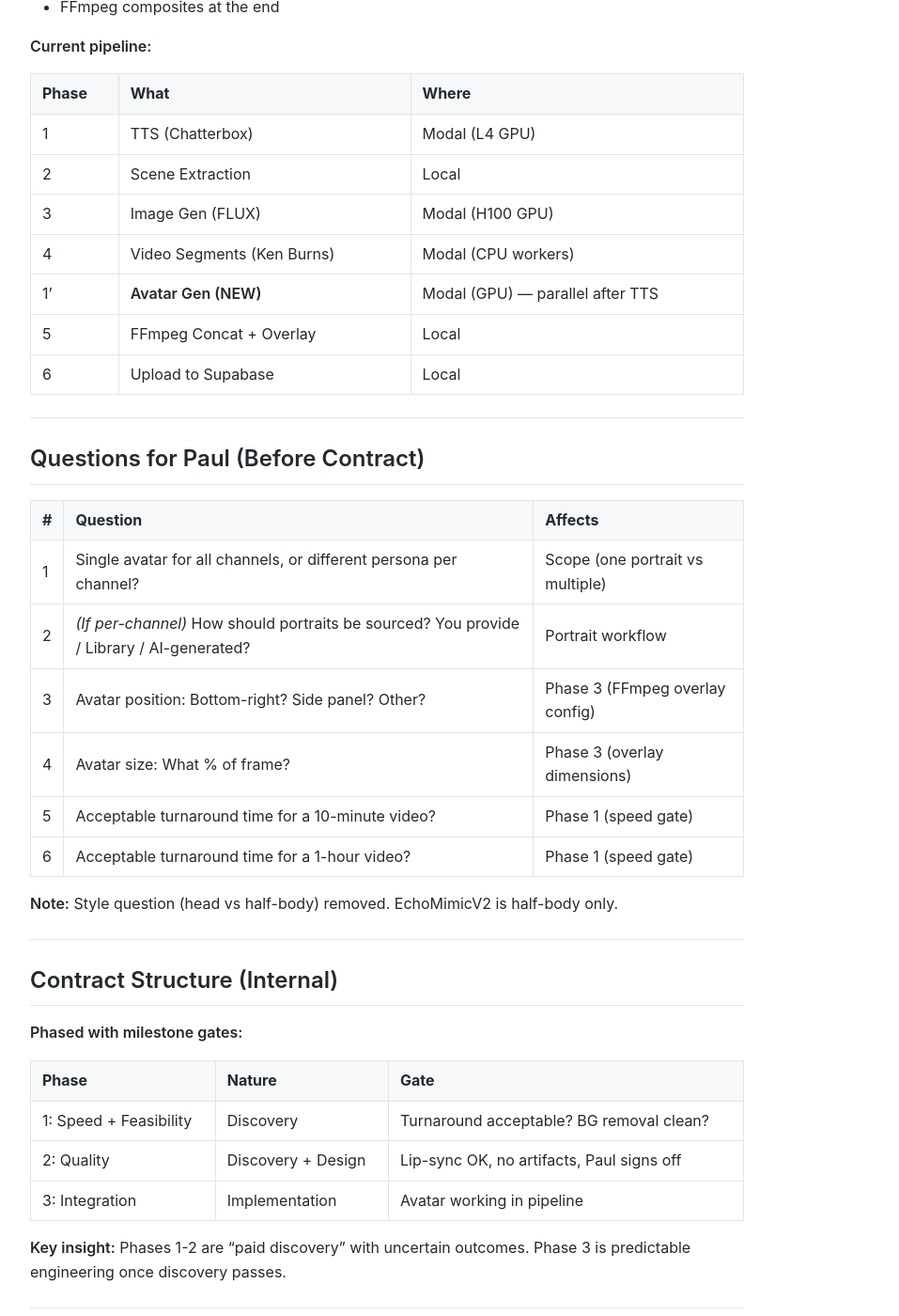
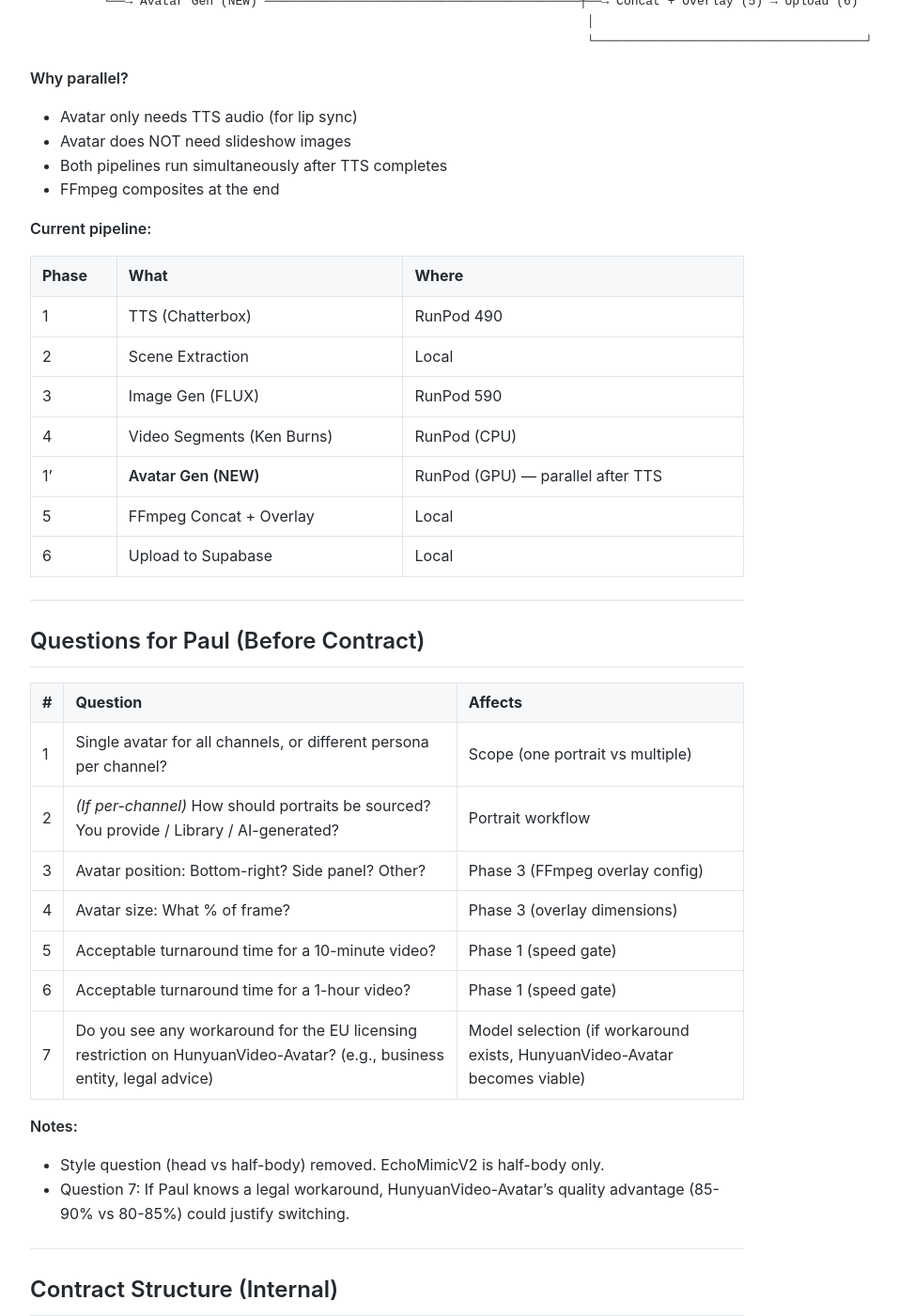
Before and after one commit to MariusWilsch/public-wilsch-ai-pages, a Jekyll site: the page built from project/paul_youtube_fullstack/avatar-contract-scope.md, in a window 1280 px wide and 1400 px high, scrolled down 3786 px. Shown: the whole window at 94% size, without its empty margins (228-1185 px from the left). Built offline with Jekyll 4.4.1, drawn with Linux system fonts in a browser that asks for light colours; our own code applies the rules of GitHub Pages for plain Markdown files; some of the changed text lies outside the part shown.

Commit message:
Sync from hippocampus 2026-01-19

```diff
--- a/project/paul_youtube_fullstack/avatar-contract-scope.md
+++ b/project/paul_youtube_fullstack/avatar-contract-scope.md
@@ -8,6 +8,10 @@ publish: true
 **Issue:** [#474](https://github.com/DaveX2001/deliverable-tracking/issues/474)
 
 **Related:** [Avatar Research](./avatar-talking-head-research.md) | [Original Scope](./avatar-integration-scope.md)
+
+**Model Demos:**
+- EchoMimicV2: [GitHub (embedded demos)](https://github.com/antgroup/echomimic_v2)
+- HunyuanVideo-Avatar: [Project Page](https://hunyuanvideo-avatar.github.io/) | [Try it Live](https://hunyuan.tencent.com/modelSquare/home/play?modelId=126)
 
 ---
 
@@ -107,11 +111,11 @@ Each phase has a confidence gate. Work stops if a phase fails.
 
 | Atom | What | Output |
 |------|------|--------|
-| 3.1 | Create Modal avatar service | `modal/avatar/app.py` |
+| 3.1 | Create avatar service on Modal | `modal/avatar/app.py` (dev) |
 | 3.2 | Pipeline integration | Avatar step parallel to video segments |
 | 3.3 | FFmpeg overlay | Composite avatar on slideshow |
 | 3.4 | Parallelization (if needed) | Split audio for parallel workers |
-| 3.5 | RunPod deployment | Production endpoint |
+| 3.5 | Production deployment | RunPod endpoint (or keep Modal) |
 
 ---
 
@@ -137,11 +141,11 @@ TTS (1) ──┬──→ Scene Extraction (2) → Image Gen (3) → Video Segm
 
 | Phase | What | Where |
 |-------|------|-------|
-| 1 | TTS (Chatterbox) | Modal (L4 GPU) |
+| 1 | TTS (Chatterbox) | RunPod 490 |
 | 2 | Scene Extraction | Local |
-| 3 | Image Gen (FLUX) | Modal (H100 GPU) |
-| 4 | Video Segments (Ken Burns) | Modal (CPU workers) |
-| 1' | **Avatar Gen (NEW)** | Modal (GPU) — parallel after TTS |
+| 3 | Image Gen (FLUX) | RunPod 590 |
+| 4 | Video Segments (Ken Burns) | RunPod (CPU) |
+| 1' | **Avatar Gen (NEW)** | RunPod (GPU) — parallel after TTS |
 | 5 | FFmpeg Concat + Overlay | Local |
 | 6 | Upload to Supabase | Local |
 
@@ -157,8 +161,11 @@ TTS (1) ──┬──→ Scene Extraction (2) → Image Gen (3) → Video Segm
 | 4 | Avatar size: What % of frame? | Phase 3 (overlay dimensions) |
 | 5 | Acceptable turnaround time for a 10-minute video? | Phase 1 (speed gate) |
 | 6 | Acceptable turnaround time for a 1-hour video? | Phase 1 (speed gate) |
+| 7 | Do you see any workaround for the EU licensing restriction on HunyuanVideo-Avatar? (e.g., business entity, legal advice) | Model selection (if workaround exists, HunyuanVideo-Avatar becomes viable) |
 
-**Note:** Style question (head vs half-body) removed. EchoMimicV2 is half-body only.
+**Notes:**
+- Style question (head vs half-body) removed. EchoMimicV2 is half-body only.
+- Question 7: If Paul knows a legal workaround, HunyuanVideo-Avatar's quality advantage (85-90% vs 80-85%) could justify switching.
 
 ---
 
```
Also changed, not shown: other parts of project/paul_youtube_fullstack/avatar-contract-scope.md (+5 -14 lines).
